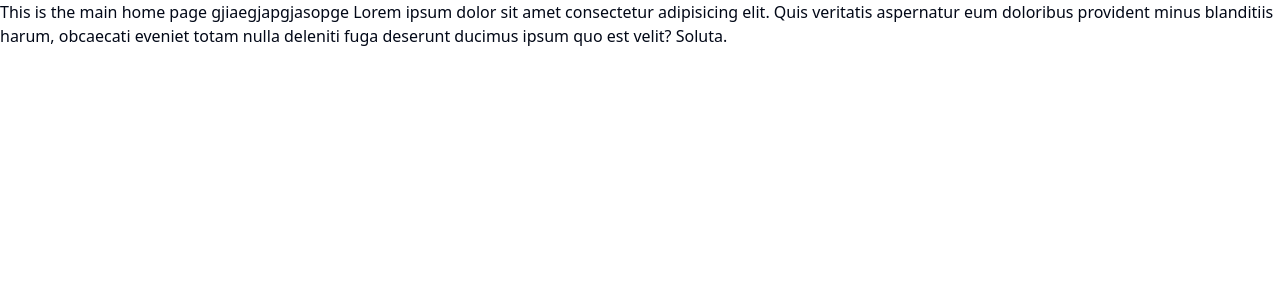
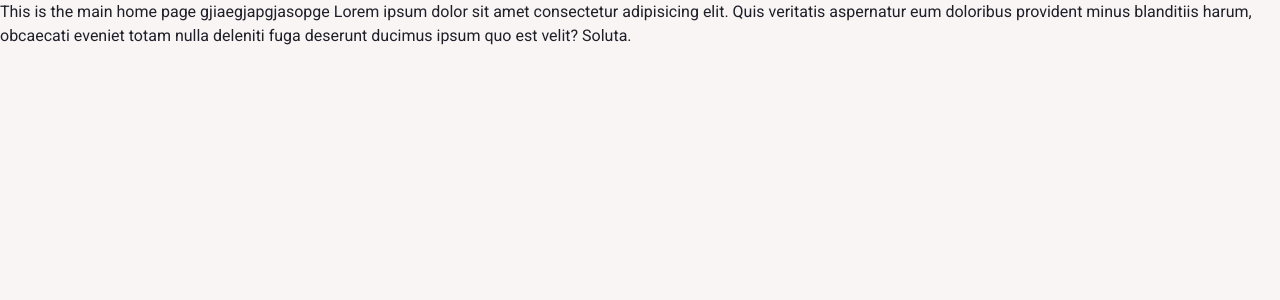
Before and after one commit to MIS-Team24/khoyout-frontend, a React (Vite) app: page / in a window 1280 px wide. Shown: the top 300 px of the page. Built offline with nearby package versions, Linux system fonts and the light colour scheme.

Commit message:
Update font styles and colors in index.css

```diff
--- a/src/styles/index.css
+++ b/src/styles/index.css
@@ -1,36 +1,37 @@
+@import url("https://fonts.googleapis.com/css2?family=Roboto:wght@100;300;400;500;700;900&display=swap");
 @tailwind base;
 @tailwind components;
 @tailwind utilities;
 
 @layer base {
   :root {
-    --background: 0 0% 100%;
-    --foreground: 222.2 84% 4.9%;
+    --background: 0 29% 97%;
+    --foreground: 240 14% 14%;
 
     --card: 0 0% 100%;
-    --card-foreground: 222.2 84% 4.9%;
+    --card-foreground: 20 14.3% 4.1%;
 
     --popover: 0 0% 100%;
-    --popover-foreground: 222.2 84% 4.9%;
+    --popover-foreground: 20 14.3% 4.1%;
 
-    --primary: 222.2 47.4% 11.2%;
-    --primary-foreground: 210 40% 98%;
+    --primary: 318 60% 34%;
+    --primary-foreground: 60 9.1% 97.8%;
 
-    --secondary: 210 40% 96.1%;
-    --secondary-foreground: 222.2 47.4% 11.2%;
+    --secondary: 0 0% 42%;
+    --secondary-foreground: 24 9.8% 10%;
 
-    --muted: 210 40% 96.1%;
-    --muted-foreground: 215.4 16.3% 46.9%;
+    --muted: 60 4.8% 95.9%;
+    --muted-foreground: 25 5.3% 44.7%;
 
-    --accent: 210 40% 96.1%;
-    --accent-foreground: 222.2 47.4% 11.2%;
+    --accent: 60 4.8% 95.9%;
+    --accent-foreground: 24 9.8% 10%;
 
     --destructive: 0 84.2% 60.2%;
-    --destructive-foreground: 210 40% 98%;
+    --destructive-foreground: 60 9.1% 97.8%;
 
-    --border: 214.3 31.8% 91.4%;
-    --input: 214.3 31.8% 91.4%;
-    --ring: 222.2 84% 4.9%;
+    --border: #b1b1b1;
+    --input: 20 5.9% 90%;
+    --ring: 20 14.3% 4.1%;
 
     --radius: 0.5rem;
   }
@@ -74,5 +75,6 @@
   }
   body {
     @apply bg-background text-foreground;
+    font-family: "Roboto", sans-serif;
   }
 }
```
